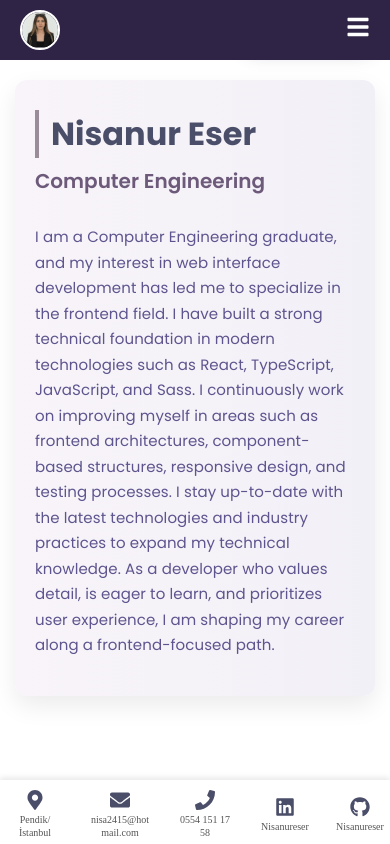
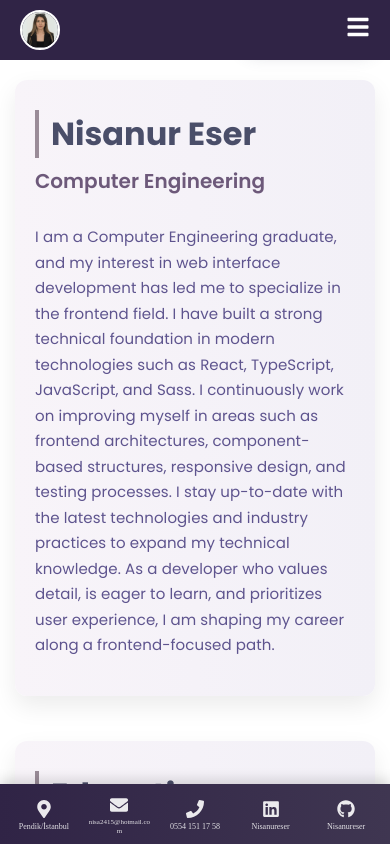
Before and after one commit to Nisanureser/resumeApp, a React (Vite) app: page / in a window 390 px wide. Shown: the top 844 px of the page. Built offline with nearby package versions, Linux system fonts and the light colour scheme; a web font is replaced by a local one.

Commit message:
Responsive design improvements and styling adjustments across multiple components, including section padding, margin updates, and hover effects for contact icons.

```diff
--- a/src/App.css
+++ b/src/App.css
@@ -49,6 +49,19 @@ section.visible {
   transform: translateY(0);
 }
 
+@media (max-width: 768px) {
+  section {
+    min-height: auto;
+    padding-bottom: 10px;
+    margin-bottom: 10px;
+  }
+
+  section:last-child {
+    padding-bottom: 90px; /* Footer için yer bırak */
+    margin-bottom: 0;
+  }
+}
+
 @media (prefers-reduced-motion: reduce) {
   html {
     scroll-behavior: auto;
--- a/src/css/about.css
+++ b/src/css/about.css
@@ -34,7 +34,7 @@
 }
 @media (max-width: 768px) {
   .about-container {
-    margin: 80px 15px 20px 15px;
+    margin: 80px 15px 15px 15px;
     padding: 30px 20px;
     width: auto;
     border-radius: 12px;
--- a/src/css/contact.css
+++ b/src/css/contact.css
@@ -100,11 +100,13 @@
     left: 0;
     transform: none;
     flex-direction: row;
-    justify-content: space-evenly;
-    background-color: white;
-    padding: 10px 0 5px;
-    box-shadow: 0 -2px 6px rgba(0, 0, 0, 0.1);
+    justify-content: space-around;
+    align-items: center;
+    background: linear-gradient(to right, #302446, #3f3651);
+    padding: 12px 8px 8px 8px;
+    box-shadow: 0 -4px 12px rgba(0, 0, 0, 0.15);
     z-index: 999;
+    gap: 4px;
   }
 
   .contact-name {
@@ -112,8 +114,16 @@
   }
 
   .contact-icon {
-    font-size: 20px;
-    min-width: 50px;
+    font-size: 18px;
+    min-width: 0;
+    flex: 1;
+    max-width: 70px;
+    color: rgba(255, 255, 255, 0.9);
+  }
+
+  .contact-icon:hover {
+    transform: scale(1.1);
+    color: white;
   }
 
   .contact-tooltip {
@@ -122,19 +132,57 @@
 
   .contact-label {
     display: block;
-    font-size: 10px;
-    color: #555;
-    margin-top: 3px;
+    font-size: 8px;
+    color: rgba(255, 255, 255, 0.85);
+    margin-top: 4px;
     text-align: center;
-    max-width: 60px;
+    width: 100%;
     word-wrap: break-word;
+    word-break: break-all;
+    line-height: 1.2;
+    font-weight: 500;
+    overflow-wrap: break-word;
+    hyphens: auto;
+    padding: 0 2px;
+    max-height: 24px;
+    overflow: hidden;
+  }
+
+  /* Email için özel stil */
+  .email-icon .contact-label {
+    font-size: 7px;
     line-height: 1.3;
-    font-weight: 500;
+  }
+
+  /* Adres için özel stil */
+  .map-icon .contact-label {
+    font-size: 8px;
   }
 
   .contact-icon a {
     font-size: inherit;
     color: inherit;
     text-decoration: none;
+    display: flex;
+    flex-direction: column;
+    align-items: center;
+    width: 100%;
+  }
+
+  /* Hover renkleri mobilde */
+  .map-icon:hover {
+    color: #b79538;
+  }
+  .email-icon:hover {
+    color: #5a9fff;
+  }
+  .phone-icon:hover {
+    color: #2a9d8f;
+  }
+  .linkedin-icon:hover {
+    color: #0077b5;
+  }
+  .github-icon:hover {
+    color: #ffffff;
   }
 }
--- a/src/css/education.css
+++ b/src/css/education.css
@@ -55,7 +55,7 @@
 
 @media (max-width: 768px) {
   .education-container {
-    margin: 20px 15px;
+    margin: 20px 15px 0 15px;
     padding: 30px 20px;
     width: auto;
     border-radius: 12px;
--- a/src/css/references.css
+++ b/src/css/references.css
@@ -75,7 +75,7 @@
 
 @media (max-width: 768px) {
   .references-container {
-    margin: 20px 15px;
+    margin: 20px 15px 0 15px;
     padding: 30px 20px;
     width: auto;
     border-radius: 12px;
--- a/src/css/skills.css
+++ b/src/css/skills.css
@@ -55,7 +55,7 @@
 
 @media (max-width: 768px) {
   .skills-container {
-    margin: 20px 15px;
+    margin: 20px 15px 0 15px;
     padding: 30px 20px;
     width: auto;
     border-radius: 12px;
--- a/src/css/workExperience.css
+++ b/src/css/workExperience.css
@@ -71,7 +71,7 @@
 /* Responsive tasarım */
 @media (max-width: 768px) {
   .work-container {
-    margin: 20px 15px;
+    margin: 20px 15px 0 15px;
     padding: 30px 20px;
     width: auto;
     border-radius: 12px;
```
